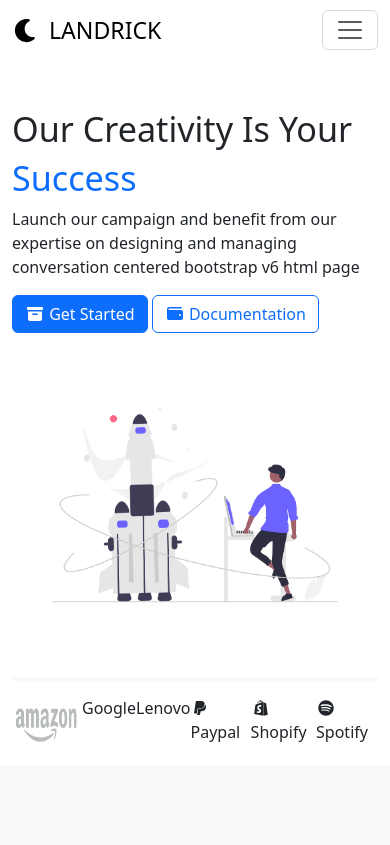
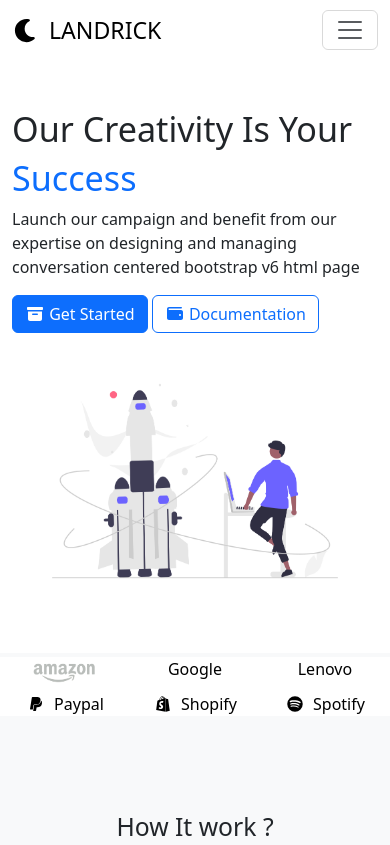
Before and after one commit to Temmycoder/landrick, a plain HTML site: page index.html in a window 390 px wide. Shown: the top 845 px of the page. Drawn offline with Linux system fonts and the light colour scheme.

Commit message:
updated index.html with latest changes to eliminate scroll-bar and improve small mobile visibility

```diff
--- a/index.html
+++ b/index.html
@@ -18,10 +18,9 @@
                 border-top: solid 4px #f8f9fa;
             }
 
-            .four{
-                display: flex;
-                justify-content: space-between;
-                padding: 15px 0 5px 0;
+            .one a{
+                text-decoration: none;
+                color: black;
             }
 
             .two{
@@ -69,7 +68,7 @@
         </header>
 
         <section class="container mt-md-5 pt-5">
-            <div class="row g-5">
+            <div class="row g-4">
                 <div class="col-12 col-lg-6 pt-lg-5">
                     <h2 class="display-4 fw-normal">Our Creativity Is Your</h2><h2 class="text-primary display-4">
                         <b>Success</b> </h2>
@@ -93,16 +92,31 @@
         </section>
 
         <section class="mt-5 pt-lg-5">
-            <div class="container mt-5">
-                <div class=" col-12 one four">
+            <div class="container mt-5 text-center">
+                <div class="row one">
+                    <div class="col-4 col-md-2">
+                        <a href="#"><img src="img/logo.png" class="img-fluid" width="70"></a>
+                    </div>
 
-                    <img src="img/logo.png" class="img-fluid" width="70">
-                    <p>Google</p>
-                    <p>Lenovo</p>
-                    <p><i class="fa-brands fa-paypal"></i>Paypal</p>
-                    <p><i class="fa-brands fa-shopify"></i>Shopify</p>
-                    <p><i class="fa-brands fa-spotify"></i>Spotify</p>
+                    <div class="col-4 col-md-2">
+                        <a href="#">Google</a>
+                    </div>
 
+                    <div class="col-4 col-md-2">
+                        <a href="#">Lenovo</a>
+                    </div>
+
+                    <div class="col-4 col-md-2">
+                        <a href="#"><i class="fa-brands fa-paypal me-2"></i>Paypal</a>
+                    </div>
+
+                    <div class="col-4 col-md-2">
+                        <a href="#"><i class="fa-brands fa-shopify me-2"></i>Shopify</a>
+                    </div>
+
+                    <div class="col-4 col-md-2">
+                        <a href="#"><i class="fa-brands fa-spotify me-2"></i>Spotify</a>
+                    </div>
                 </div>
             </div>
         </section>
```
